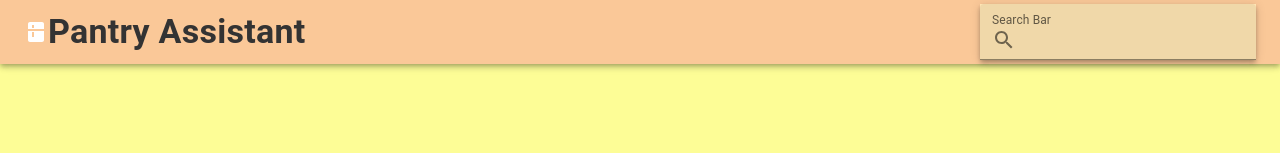
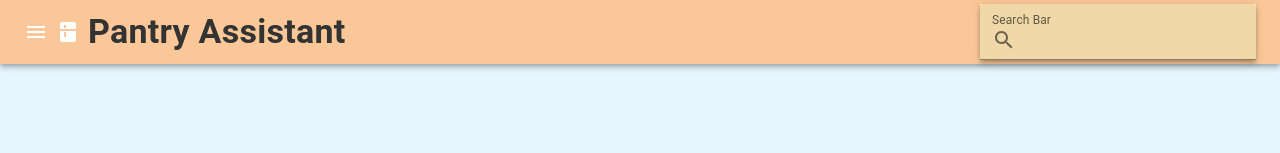
Before and after one commit to hkhamvan263/pantry-assistant-app, a Next.js app in the folder pantry-assistant-app/: page / in a window 1280 px wide. Shown: the top 153 px of the page. Built offline with nearby package versions, Linux system fonts and the light colour scheme; no server answers; the database is empty.

Commit message:
Changed the background color and made other changes

```diff
--- a/pantry-assistant-app/app/page.js
+++ b/pantry-assistant-app/app/page.js
@@ -9,6 +9,7 @@ import {
   Toolbar,
   Button,
   AppBar,
+  IconButton,
 } from '@mui/material'
 import {Search, Kitchen} from '@mui/icons-material'
 import {firestore} from '@/firebase'
@@ -22,6 +23,7 @@ import {
   setDoc,
   getDoc
 } from 'firebase/firestore'
+import {Menu} from "@mui/icons-material"
 
 export default function Home() {
   const [inventory, setInventory] = useState([])
@@ -100,7 +102,7 @@ export default function Home() {
       flexDirection="column"
       alignItems="center"
       gap={2}
-      bgcolor="#FDFD96"
+      bgcolor="#e7f5fe"
       overflow="auto"
     >
       <Modal open={open} onClose={handleClose}>
@@ -156,7 +158,10 @@ export default function Home() {
       </Modal>
       <AppBar position="absolute" sx={{bgcolor: "#FAC898"}}>
         <Toolbar>
-          <Kitchen />
+          <Menu />
+          <IconButton color="inherit" href="/">
+            <Kitchen />
+          </IconButton>
           <Typography
             variant='h4'
             component="div"
```
